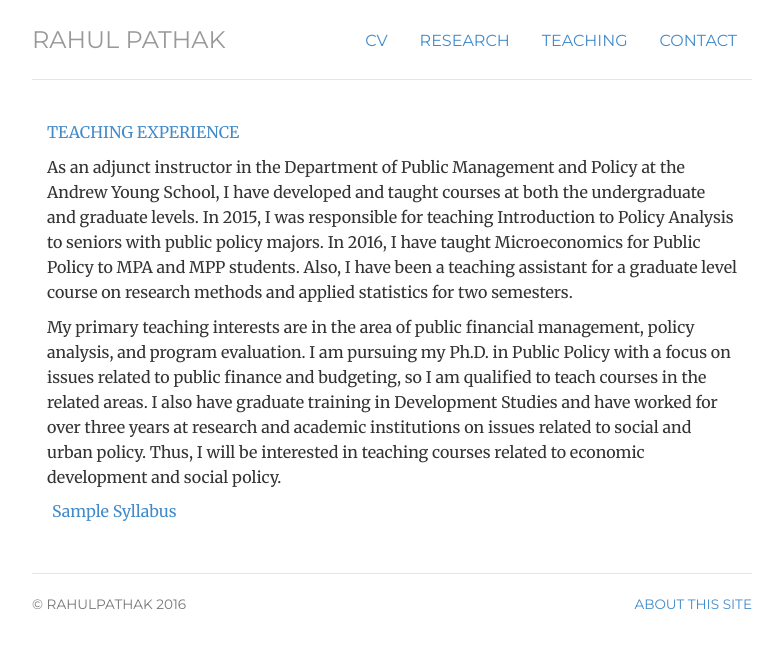
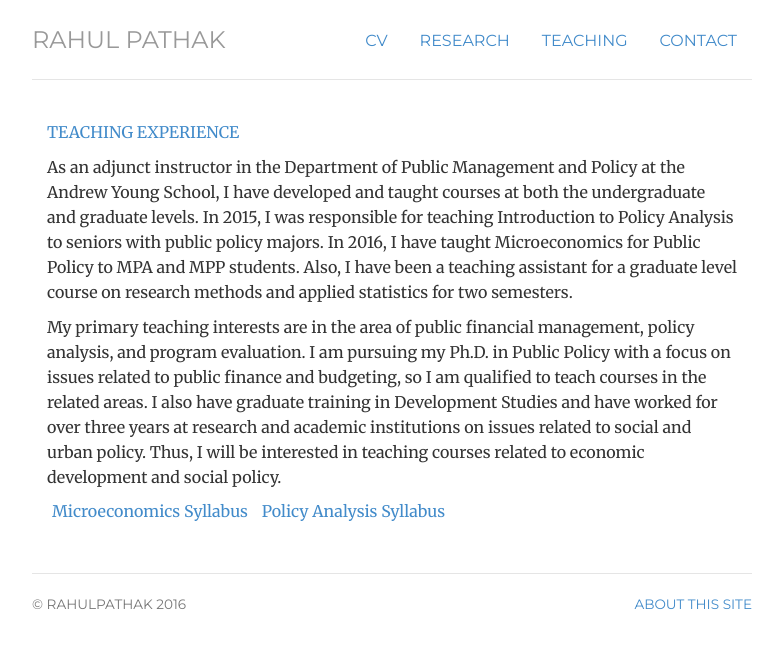
Before and after one commit to pathak-rahul/pathak-rahul.github.io, a Jekyll site: the page built from teaching/index.html, in a window 1280 px wide. Shown: the top 648 px of the page, without its empty margins (248-1031 px from the left). Built offline with Jekyll 4.4.1, drawn with Linux system fonts in a browser that asks for light colours.

Commit message:
Update index.html

```diff
--- a/teaching/index.html
+++ b/teaching/index.html
@@ -17,7 +17,9 @@ title: teaching
 </p>
 
 <ul class="list-inline">
-<li><a href="/files/8141.pdf">Sample Syllabus</a></li>
+<li><a href="/files/8141.pdf">Microeconomics Syllabus</a></li>
+<li><a href="/files/4061.pdf">Policy Analysis Syllabus</a></li>
+
 	</ul>
 
 
```
